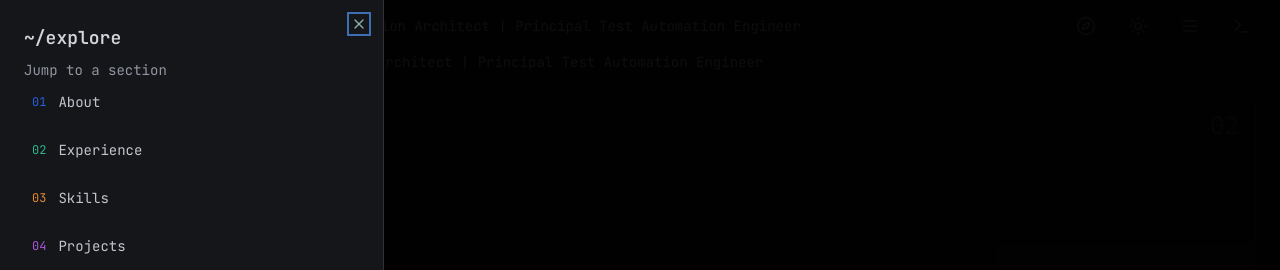
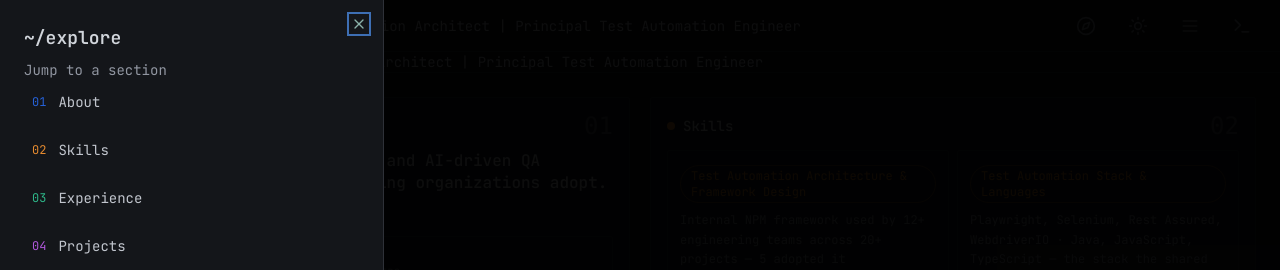
Before and after one commit to TasosTilsi/tasostilsi.github.io, a Next.js app: page /explore in a window 1280 px wide. Both pictures are taken after a click on the button 1190 px from the left and 25 px from the top of the page. Shown: the top 270 px of the page. Built offline with nearby package versions, Linux system fonts and the light colour scheme.

Commit message:
feat(EXPLORE-09-editorial-motion-revision-03): reflow the panel grid by real DOM order — reorder EXPLORE_SECTIONS, per-id drawer accents, id-keyed literal tour table, order-first retired (REV-14)

```diff
--- a/src/components/explore/constants.ts
+++ b/src/components/explore/constants.ts
@@ -6,11 +6,19 @@
  *
  * D-01: section order and labels are locked by the SPEC acceptance
  * (drawer anchors + panel ids + status-bar counter all derive from this list).
+ *
+ * D-01 phase-9 amendment (REV-14): the grid reflows About-first — the DOM
+ * order is [about, skills, experience, projects] (About|Skills row 1,
+ * Experience full-width row 2, Projects row 3) and every order consumer
+ * (drawer items, index chips, entrance stagger, drawer anchors, IO, tour
+ * scroll targets, visited counter) derives from THIS array. The tour's
+ * CONTENT step order is unchanged — the step table below is a literal,
+ * id-keyed table that no longer zips against this array.
  */
 export const EXPLORE_SECTIONS = [
   { id: "about", label: "About" },
+  { id: "skills", label: "Skills" },
   { id: "experience", label: "Experience" },
-  { id: "skills", label: "Skills" },
   { id: "projects", label: "Projects" },
 ] as const;
 
@@ -91,21 +99,28 @@ export const EXPLORE_TOUR_FINISH = {
   hint: "the full story lives in the terminal — start with help",
 } as const;
 
-/** §4 bodies in EXPLORE_SECTIONS order — chrome orientation copy only, zero invented portfolio facts. */
-const EXPLORE_TOUR_STEP_BODIES = [
-  "The short version of who's typing — bio, role, location, every contact channel, and the resume export.",
-  "Roles in order — title, company, tenure, and the shape of the career as a timeline.",
-  "Competency cards with the quantified proof behind each — full inventory below.",
-  "Stat tiles up top, six projects underneath.",
-] as const;
+/**
+ * D-02 (REV-04 amended; REV-14 phase-9 edition): locked 6-step table —
+ * welcome → about → experience → skills → projects → finish. The CONTENT
+ * order is unchanged by the phase-9 grid reflow (D-01): the DOM order is
+ * About → Skills → Experience → Projects, but the tour still walks
+ * about → experience → skills → projects. The table is a LITERAL, id-keyed
+ * table — each content step targets its own panel id, derives heading +
+ * announce from the matching EXPLORE_SECTIONS entry BY ID, and keeps its
+ * body string keyed to its own section — so the array reorder can never
+ * silently re-pair labels or bodies. Indices drive the progress dots and
+ * the step counter, always derived from this array's length (UI-SPEC §3).
+ */
 
-/**
- * D-02 (REV-04 amended): locked 6-step table — welcome → about → experience →
- * skills → projects → finish. Indices drive the progress dots and the
- * step counter, always derived from this array's length (UI-SPEC §3);
- * content steps are generated from EXPLORE_SECTIONS so headings/announce
- * never duplicate the labels.
- */
+/** Id-keyed label lookup — headings/announce derive from the section's own label, never a positional zip. */
+const tourLabel = (id: ExploreSectionId): string => {
+  const section = EXPLORE_SECTIONS.find((section) => section.id === id);
+  if (!section) {
+    throw new Error(`EXPLORE_TOUR_STEPS: unknown section id "${id}"`);
+  }
+  return section.label;
+};
+
 export const EXPLORE_TOUR_STEPS: readonly TourStep[] = [
   {
     id: "welcome",
@@ -114,13 +129,34 @@ export const EXPLORE_TOUR_STEPS: readonly TourStep[] = [
     announce: "welcome",
     body: "A 60-second lap of the four sections — Next and Back at your own pace, ESC whenever you're done. No timers.",
   },
-  ...EXPLORE_SECTIONS.map((section, index) => ({
-    id: section.id,
-    sectionId: section.id,
-    heading: section.label,
-    announce: section.label,
-    body: EXPLORE_TOUR_STEP_BODIES[index],
-  })),
+  {
+    id: "about",
+    sectionId: "about",
+    heading: tourLabel("about"),
+    announce: tourLabel("about"),
+    body: "The short version of who's typing — bio, role, location, every contact channel, and the resume export.",
+  },
+  {
+    id: "experience",
+    sectionId: "experience",
+    heading: tourLabel("experience"),
+    announce: tourLabel("experience"),
+    body: "Roles in order — title, company, tenure, and the shape of the career as a timeline.",
+  },
+  {
+    id: "skills",
+    sectionId: "skills",
+    heading: tourLabel("skills"),
+    announce: tourLabel("skills"),
+    body: "Competency cards with the quantified proof behind each — full inventory below.",
+  },
+  {
+    id: "projects",
+    sectionId: "projects",
+    heading: tourLabel("projects"),
+    announce: tourLabel("projects"),
+    body: "Stat tiles up top, six projects underneath.",
+  },
   {
     id: "finish",
     sectionId: null,
--- a/src/components/explore/explore-drawer.tsx
+++ b/src/components/explore/explore-drawer.tsx
@@ -27,15 +27,20 @@ import {
   SheetTitle,
   SheetTrigger,
 } from '@/components/ui/sheet';
-import { EXPLORE_SECTIONS } from './constants';
+import { EXPLORE_SECTIONS, type ExploreSectionId } from './constants';
 
-/** Digit accent per section order: About=chart-1 … Projects=chart-4 (UI-SPEC §5; 4 sections since REV-04). */
-const DIGIT_ACCENTS = [
-  'text-chart-1',
-  'text-chart-2',
-  'text-chart-3',
-  'text-chart-4',
-] as const;
+/**
+ * Digit accent per SECTION (REV-14/OQ-7): a per-id Record mirroring the
+ * panels' ACCENTS/EXPLORE_TOUR_ACCENTS maps — the digit color follows the
+ * section under ANY drawer order. (The phase-8 positional array would hand
+ * Skills — item 02 after the About-first reflow — Experience's chart-2.)
+ */
+const DIGIT_ACCENTS: Record<ExploreSectionId, string> = {
+  about: 'text-chart-1',
+  experience: 'text-chart-2',
+  skills: 'text-chart-3',
+  projects: 'text-chart-4',
+};
 
 export function ExploreDrawer({ trigger }: { trigger: ReactNode }) {
   const [open, setOpen] = useState(false);
@@ -59,7 +64,7 @@ export function ExploreDrawer({ trigger }: { trigger: ReactNode }) {
             >
               <span
                 aria-hidden="true"
-                className={`text-xs tabular-nums ${DIGIT_ACCENTS[i]}`}
+                className={`text-xs tabular-nums ${DIGIT_ACCENTS[section.id]}`}
               >
                 {String(i + 1).padStart(2, '0')}
               </span>
--- a/src/components/explore/explore-panels.tsx
+++ b/src/components/explore/explore-panels.tsx
@@ -13,27 +13,21 @@
  * props, UI-SPEC §2, D-07). All four sections are registered: every panel
  * renders its data-driven body and nothing else (D-06, EXPLORE-07).
  *
- * Phase-8 grid rebalance (D-01, UI-SPEC §1.1): at md+ the Experience panel
- * spans both columns as row 1 — its PanelShell is wrapped in a plain div
- * (the extended sticky-range wrapper) carrying the order-first + span-2 +
- * extended-height classes, while the sticky + pin-viewport classes ride the
- * existing PanelShell className param (R-1: the chrome itself is
- * byte-identical; R-3: the wrapper is a plain div with NO id — the tour
- * hole, the IO threshold and the drawer anchors all measure the sticky
- * section by its stable id). Projects spans row 3 full-width — the derived
- * completion of D-01's two named rows under the no-empty-cells acceptance
- * (4 panels − 2×(span-2) = rows [EXP] / [About|Skills] / [Projects], zero
- * empties). Placement is a data-driven Record lookup keyed by
- * ExploreSectionId — no id-comparison conditional — and BOTH Experience
+ * Phase-9 grid reflow (REV-14, D-01, UI-SPEC §1.1): the DOM order IS the
+ * visual order — EXPLORE_SECTIONS is reordered to [about, skills, experience,
+ * projects], so About+Contact and Skills lead row 1, Experience lands
+ * full-width row 2 (its wrapper carries the span-2 + extended-height classes;
+ * the order-first utility RETIRED — the speech-order caveat is gone since
+ * DOM order = tab order = visual order), and Projects spans row 3. The index
+ * chips
+ * (01 About · 02 Skills · 03 Experience · 04 Projects) and the entrance-
+ * stagger nth-child delays re-derive from the array/DOM position — zero
+ * literal renumbering. The placement map stays the data-driven Record keyed
+ * by ExploreSectionId — no id-comparison conditional. BOTH Experience
  * placements are conditional on the merged timeline entries (W-3): the
  * selected-entry count (tech roles ∪ featured education, the pure module's
- * ONE derivation) > 1 extends the wrapper into the sticky
- * range; ≤1 entry renders natural height with no sticky (E-1/E-2). DOM
- * order, the map-derived index chips (02 stays on Experience) and the
- * entrance-stagger nth-child delays are untouched (R-1/R-2);
- * the order-first placement only re-sorts grid auto-placement (visual-only
- * per CSS
- * Grid §4.4 — speech order and navigation stay on the source order).
+ * ONE derivation) > 1 extends the wrapper into the sticky range; ≤1 entry
+ * renders natural height with no sticky (E-1/E-2).
  *
  * Responsive grid: 1 column base, 2 columns from md up, gutters widen
  * gap-4 → gap-5 at the lg tier ONLY (D-02, UI-SPEC §1.2 — no max-width
@@ -96,20 +90,22 @@ const SECTION_BODIES: Record<
 };
 
 /**
- * Placement map (UI-SPEC §1.1 — the phase-8 seam 4): a data-driven Record
- * keyed by ExploreSectionId whose values carry the ONLY three placement
- * classes of the phase — the Experience wrapper (leads row 1, spans both
- * columns, extends the sticky scroll range) and shell (pins inside the
- * range, above the later siblings via the explicit z-index the research
- * stacking pitfall requires), plus the Projects shell (spans row 3). About
- * and Skills occupy one cell each. Every value is md:-scoped (R-9) and
- * applied CONDITIONALLY on the filtered role count (W-3): ≤1 timeline role
- * → natural height, no pin, E-1/E-2 honoured.
+ * Placement map (UI-SPEC §1.1 — the phase-9 seam): a data-driven Record
+ * keyed by ExploreSectionId whose values carry the ONLY placement classes
+ * of the phase — the Experience wrapper (spans both columns as row 2 and
+ * extends the sticky scroll range) and shell (pins inside the range, above
+ * the later siblings via the explicit z-index the research stacking pitfall
+ * requires), plus the Projects shell (spans row 3). About and Skills occupy
+ * one cell each in row 1. Every value is md:-scoped (R-9) and the Experience
+ * placements are applied CONDITIONALLY on the merged entry count (W-3):
+ * ≤1 timeline entry → natural height, no pin, E-1/E-2 honoured. R-3: any
+ * wrapper stays a plain div with NO id — the tour hole, the IO threshold and
+ * the drawer anchors measure the sticky section by its stable id.
  */
 const PLACEMENT: Record<ExploreSectionId, { wrapper: string; shell: string }> = {
   about: { wrapper: '', shell: '' },
   experience: {
-    wrapper: 'md:order-first md:col-span-2 md:h-[300vh]',
+    wrapper: 'md:col-span-2 md:h-[300vh]',
     shell: 'md:sticky md:top-0 md:z-10 md:h-[calc(100dvh-10rem)]',
   },
   skills: { wrapper: '', shell: '' },
@@ -117,8 +113,8 @@ const PLACEMENT: Record<ExploreSectionId, { wrapper: string; shell: string }> =
 };
 
 export function ExplorePanels({ data }: { data: PortfolioData }) {
-  // W-3: the extension is DATA-CONDITIONAL, not a static class — the
-  // filtered timeline roles decide whether the sticky range exists at all.
+  // W-3: the extension is DATA-CONDITIONAL, not a static class — the merged
+  // timeline entries decide whether the sticky range exists at all.
   const extended = selectTimelineEntries(data.experience, data.education).length > 1;
   return (
     <div className="grid panel-grid grid-cols-1 gap-4 md:grid-cols-2 lg:gap-5">
```
